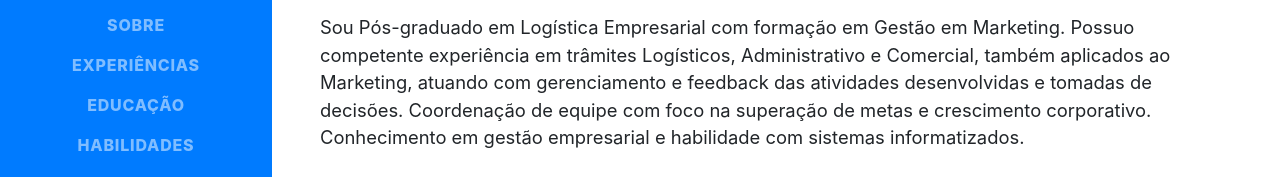
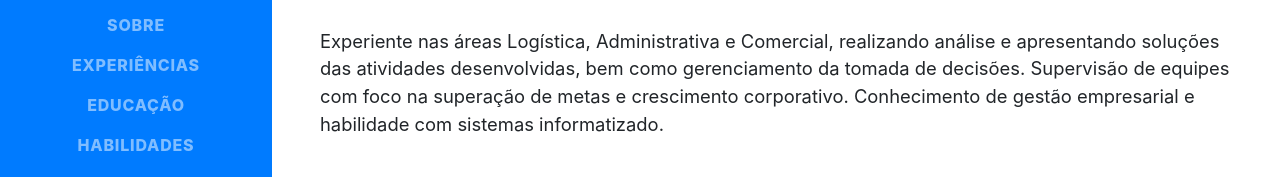
Before and after one commit to eulucassa/curriculo, a website with bundled scripts: page index.html in a window 1280 px wide. Shown: the part 349-526 px from the top of the page. Built offline with nearby package versions, Linux system fonts and the light colour scheme; a web font is replaced by a local one.

Commit message:
Update index.html

```diff
--- a/index.html
+++ b/index.html
@@ -69,10 +69,7 @@
           <div class="subheading mb-5">Conjunto Ceará · Fortaleza, CE · (85) 9 8888-8860 ·
             <a href="mailto:contato@lucassa.online">contato@lucassa.online</a>
           </div>
-          <p class="lead mb-5">Sou Pós-graduado em Logística Empresarial com formação em Gestão em Marketing.
-            Possuo competente experiência em trâmites Logísticos, Administrativo e Comercial, também aplicados ao Marketing, atuando com gerenciamento e feedback das atividades desenvolvidas e tomadas de decisões.
-            Coordenação de equipe com foco na superação de metas e crescimento corporativo.
-            Conhecimento em gestão empresarial e habilidade com sistemas informatizados.</p>
+          <p class="lead mb-5">Experiente nas áreas Logística, Administrativa e Comercial, realizando análise e apresentando soluções das atividades desenvolvidas, bem como gerenciamento da tomada de decisões. Supervisão de equipes com foco na superação de metas e crescimento corporativo. Conhecimento de gestão empresarial e habilidade com sistemas informatizado.</p>
           <div class="social-icons">
             <a href="br.linkedin.com/in/eulucassa">
               <i class="fab fa-linkedin-in"></i>
```
